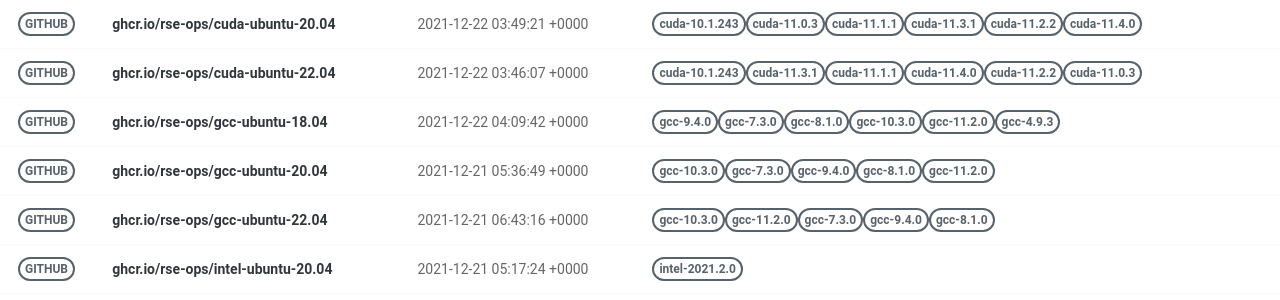
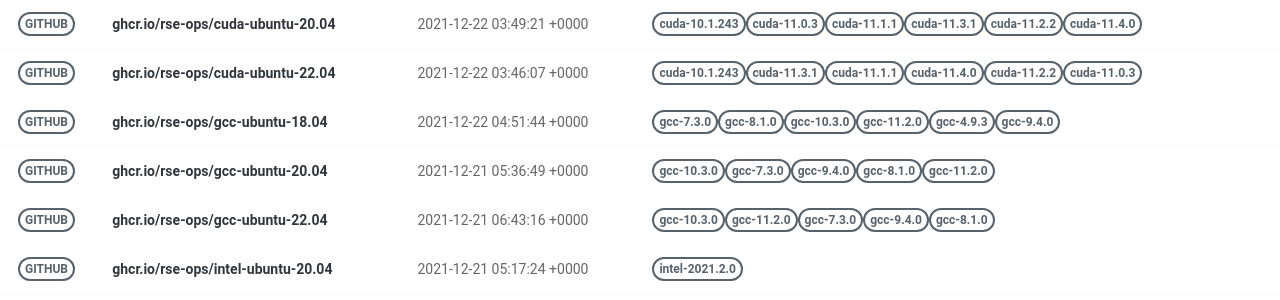
Before and after one commit to rse-ops/docker-images, a Jekyll site: the page built from pages/index.md, in a window 1280 px wide. Shown: the part 277-577 px from the top of the page. Built offline with Jekyll 4.4.1, drawn with Linux system fonts in a browser that asks for light colours; nearby versions of some CDN libraries.

Commit message:
Automated push to update library 2021-12-22

```diff
--- a/_library/ghcr.io-rse-ops-gcc-ubuntu-18.04.md
+++ b/_library/ghcr.io-rse-ops-gcc-ubuntu-18.04.md
@@ -1,14 +1,11 @@
 ---
 layout: container
 name: ghcr.io/rse-ops/gcc-ubuntu-18.04
-updated_at: 2021-12-22 04:09:42.886630
+updated_at: 2021-12-22 04:51:44.142005
 
 
 container_url: https://github.com/orgs/rse-ops/packages/container/package/gcc-ubuntu-18.04
 versions:
- - tag: gcc-9.4.0
-   dockerfile: https://github.com/rse-ops/docker-images/blob/main/ubuntu/gcc/Dockerfile
-   manifest: https://crane.ggcr.dev/manifest/ghcr.io/rse-ops/gcc-ubuntu-18.04:gcc-9.4.0
  - tag: gcc-7.3.0
    dockerfile: https://github.com/rse-ops/docker-images/blob/main/ubuntu/gcc/Dockerfile
    manifest: https://crane.ggcr.dev/manifest/ghcr.io/rse-ops/gcc-ubuntu-18.04:gcc-7.3.0
```
Also changed, not shown: other parts of _library/ghcr.io-rse-ops-gcc-ubuntu-18.04.md (+3 -0 lines).
